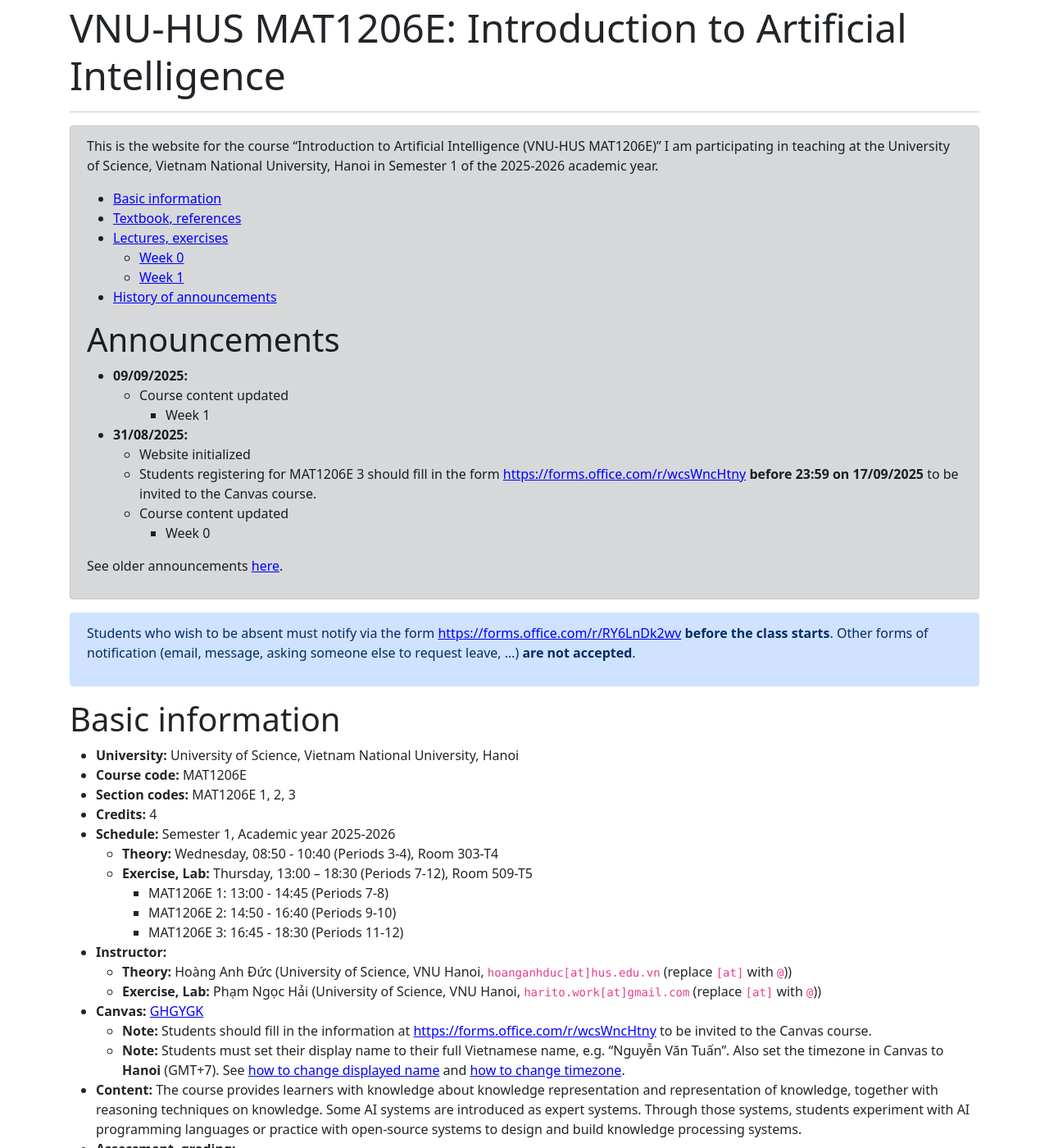
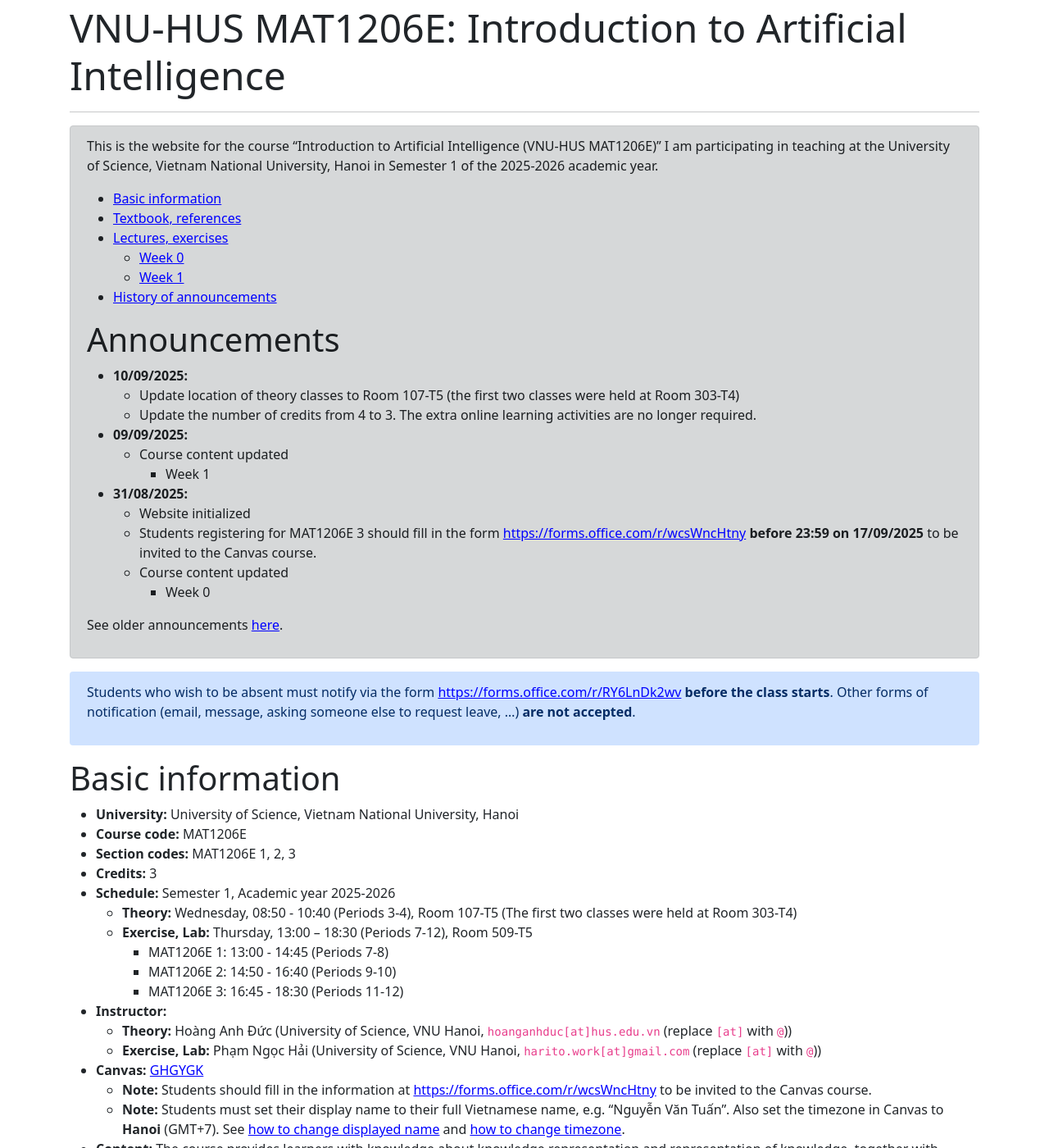
Before and after one commit to hoanganhduc/hoanganhduc.github.io, a Jekyll site: the page built from teaching/VNU-HUS/2025/winter/MAT1206E/index.md, in a window 1280 px wide and 1400 px high. Shown: the whole window at 82% size. Built offline with Jekyll 4.4.1, drawn with Linux system fonts in a browser that asks for light colours; nearby versions of some CDN libraries; a style sheet for code colours, icons or effects is not loaded; some of the changed text lies outside the part shown.

Commit message:
Updated @ 2025-09-10  14:35:51 ICT

```diff
--- a/teaching/VNU-HUS/2025/winter/MAT1206E/index.md
+++ b/teaching/VNU-HUS/2025/winter/MAT1206E/index.md
@@ -1,7 +1,7 @@
 ---
 layout: default
 title: "VNU-HUS MAT1206E: Introduction to Artificial Intelligence"
-last_modified_at: 2025-09-09
+last_modified_at: 2025-09-10
 lang: "en"
 katex: true
 ---
@@ -14,6 +14,9 @@ This is the website for the course "Introduction to Artificial Intelligence (VNU
 
 <h1>Announcements</h1>
 
+* **10/09/2025:**
+  * Update location of theory classes to Room 107-T5 (the first two classes were held at Room 303-T4)
+  * Update the number of credits from 4 to 3. The extra online learning activities are no longer required.
 * **09/09/2025:**
   * Course content updated
     * Week 1
@@ -35,9 +38,9 @@ Students who wish to be absent must notify via the form [https://forms.office.co
 * **University:** University of Science, Vietnam National University, Hanoi
 * **Course code:** MAT1206E
 * **Section codes:** MAT1206E 1, 2, 3
-* **Credits:** 4
+* **Credits:** 3
 * **Schedule:** Semester 1, Academic year 2025-2026
-  * **Theory:** Wednesday, 08:50 - 10:40 (Periods 3-4), Room 303-T4
+  * **Theory:** Wednesday, 08:50 - 10:40 (Periods 3-4), Room 107-T5 (The first two classes were held at Room 303-T4)
   * **Exercise, Lab:** Thursday, 13:00 -- 18:30 (Periods 7-12), Room 509-T5
     * MAT1206E 1: 13:00 - 14:45 (Periods 7-8)
     * MAT1206E 2: 14:50 - 16:40 (Periods 9-10)
```
Also changed, not shown: 1 other file.
